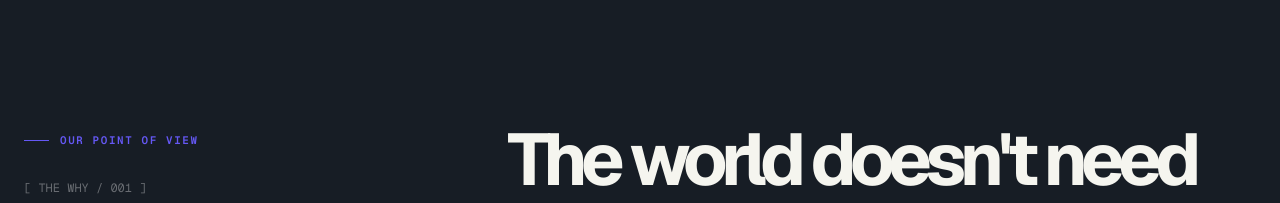
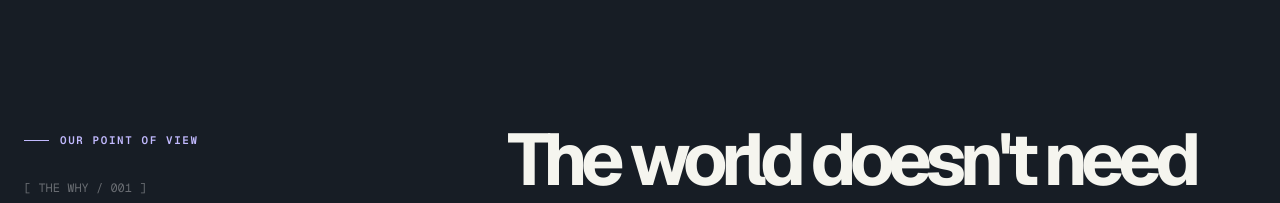
Before and after one commit to Youuzzi/Zirocraft-Official-Website, a Next.js app: page /en in a window 1280 px wide. Shown: the part 980-1183 px from the top of the page. Built offline with nearby package versions, Linux system fonts and the light colour scheme; no server answers.

Commit message:
fix: improve accessible color contrast

```diff
--- a/src/app/globals.css
+++ b/src/app/globals.css
@@ -40,7 +40,8 @@ a { text-underline-offset: 4px; }
 #main-content { scroll-margin-top: 5rem; }
 #main-content:focus { outline: 2px solid var(--accent); outline-offset: -2px; }
 .site-container { width: min(100% - 3rem, 1320px); margin-inline: auto; }
-.eyebrow { display: inline-flex; align-items: center; gap: .7rem; color: #6558f5; font: 600 .68rem/1.2 var(--font-geist-mono), monospace; letter-spacing: .15em; text-transform: uppercase; }
+.eyebrow { display: inline-flex; align-items: center; gap: .7rem; color: #4b40bd; font: 600 .68rem/1.2 var(--font-geist-mono), monospace; letter-spacing: .15em; text-transform: uppercase; }
+.manifesto-section .eyebrow { color: #c2baff; }
 .eyebrow::before { content: ""; width: 1.55rem; height: 1px; background: currentColor; }
 .section-heading { font-size: clamp(2.5rem, 5vw, 5.2rem); line-height: .99; letter-spacing: -.075em; font-weight: 650; }
 .text-balance { text-wrap: balance; }
```
